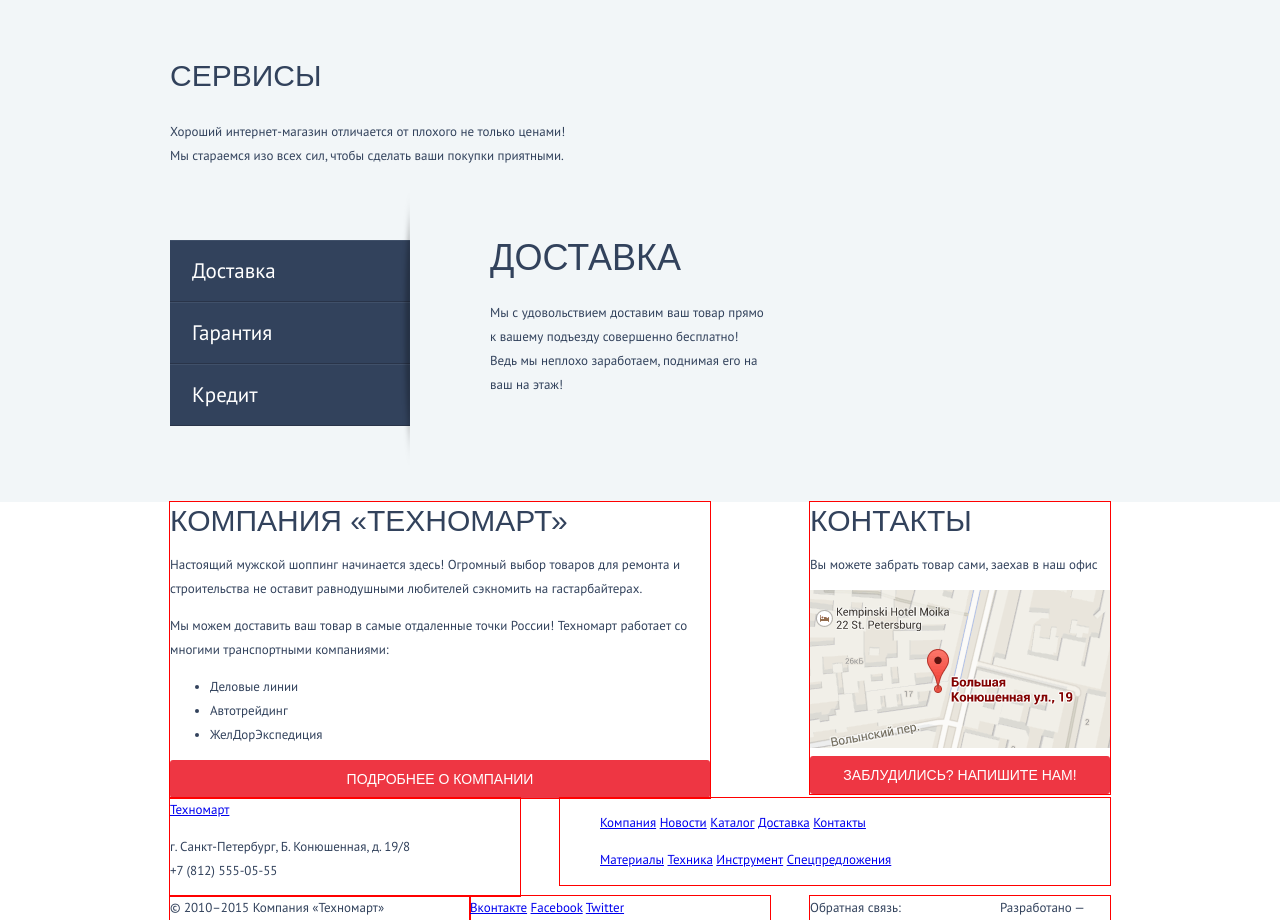
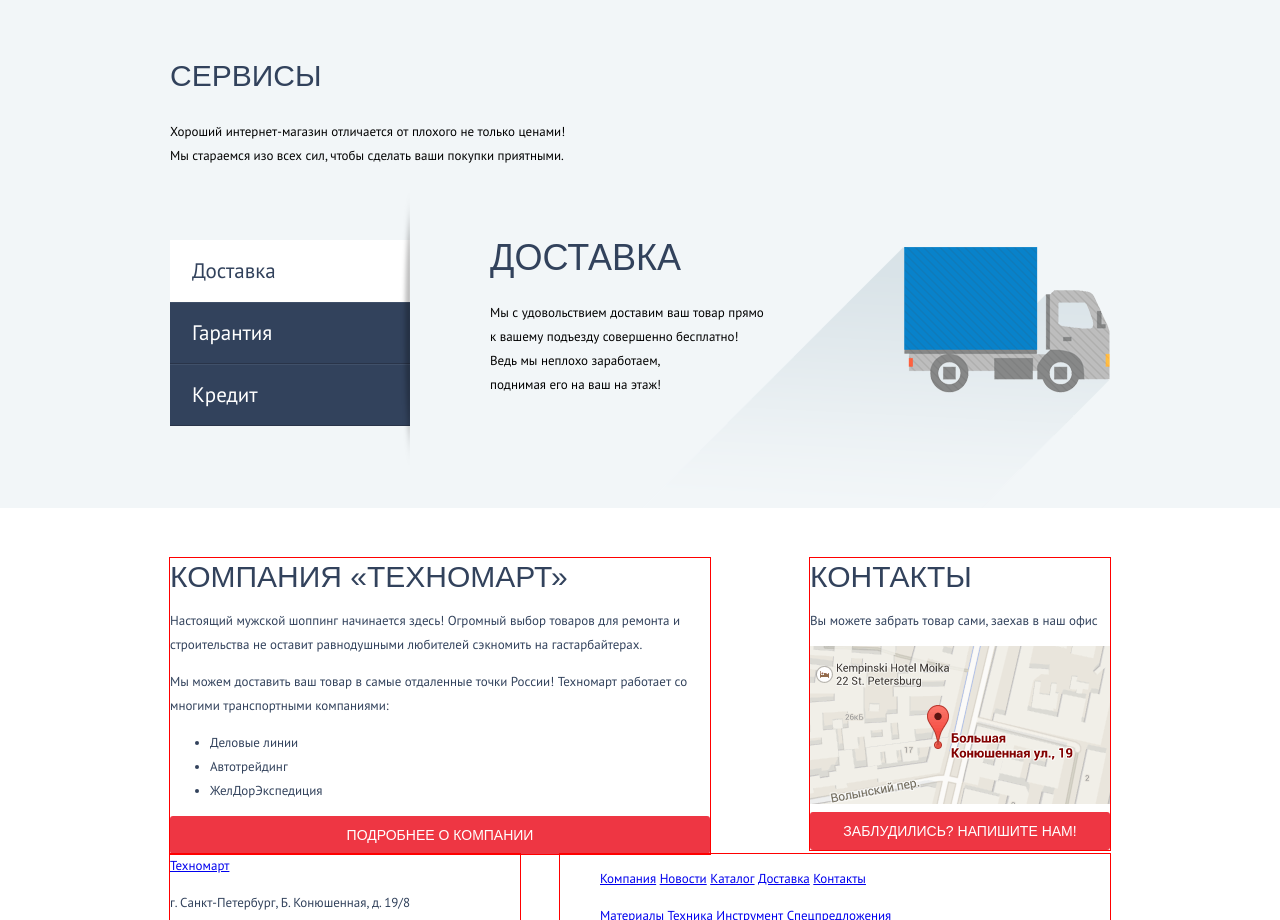
Before and after one commit to MammaSonnim/Technomart, a plain HTML site: page index.html in a window 1280 px wide. Shown: the part 1840-2760 px from the top of the page. Drawn offline with Linux system fonts and the light colour scheme; a web font is replaced by a local one.

Commit message:
service-slider end

```diff
--- a/css/style.css
+++ b/css/style.css
@@ -1000,22 +1000,24 @@ img {
     width: 400px;
     margin: 0 0 25px 0;
     padding: 0;
+    color: #000000;
 }
 
 .service-slider {
     position: relative;
     width: 700px;
-    margin-left: 240px;
+    margin: 0 0 50px 240px;
 }
 
 .service-slider-inner {
     overflow: hidden;
+    background-repeat: no-repeat;
+    background-position: 100% 100%;
 }
 
 .service-slides {
     width: 300%;
     min-height: 272px;
-    background: no-repeat;
 }
 
 .service-slide {
@@ -1036,11 +1038,10 @@ img {
 }
 
 .service-slide-text {
-    margin: 0;
+    margin: 0 0 30px 0;
     padding: 0;
-    width: 275px;
-    font-size: 13px;
-    line-height: 24px;
+    width: 380px;
+    color: #000000;
 }
 
 .service-slide-btn {
@@ -1069,6 +1070,42 @@ img {
 
 .service-slider input[type="radio"] {
     display: none;
+}
+
+#service-slider-btn-1:checked ~ .service-slider-controls label[for="service-slider-btn-1"],
+#service-slider-btn-2:checked ~ .service-slider-controls label[for="service-slider-btn-2"],
+#service-slider-btn-3:checked ~ .service-slider-controls label[for="service-slider-btn-3"] {
+    background-color: #ffffff;
+    color: #32425c;
+    border-color: #ffffff;
+}
+
+#service-slider-btn-1:checked ~ .service-slider-inner .service-slides {
+    -webkit-transform: translate(0);
+    -ms-transform: translate(0);
+    transform: translate(0);
+}
+
+#service-slider-btn-2:checked ~ .service-slider-inner .service-slides {
+    -webkit-transform: translate(-700px);
+    -ms-transform: translate(-700px);
+    transform: translate(-700px);
+}
+
+#service-slider-btn-3:checked ~ .service-slider-inner .service-slides {
+    -webkit-transform: translate(-1400px);
+    -ms-transform: translate(-1400px);
+    transform: translate(-1400px);
+}
+
+#service-slider-btn-1:checked ~ .service-slider-inner {
+    background-image: url(../images/service_slide_delivery.png);
+}
+#service-slider-btn-2:checked ~ .service-slider-inner {
+    background-image: url(../images/service_slide_garanty.png);
+}
+#service-slider-btn-3:checked ~ .service-slider-inner {
+    background-image: url(../images/service_slide_credit.png);
 }
 
 /* pseudo-shadow */
--- a/index.html
+++ b/index.html
@@ -236,24 +236,29 @@
                             <div class="service-slide">
                                 <h2 class="service-slide-title">Доставка</h2>
                                 <p class="service-slide-text">
-                                    Мы с удовольствием доставим ваш товар прямо к вашему подъезду совершенно бесплатно!
-                                    Ведь мы неплохо заработаем, поднимая его на ваш на этаж!
+                                    Мы с удовольствием доставим ваш товар прямо<br>
+                                    к вашему подъезду совершенно бесплатно!<br>
+                                    Ведь мы неплохо заработаем,<br>
+                                    поднимая его на ваш на этаж!
                                 </p>
                             </div>
                             <div class="service-slide">
                                 <h2 class="service-slide-title">Гарантия</h2>
                                 <p class="service-slide-text">
-                                    Если купленный у нас товар поломается или заискрит, а также в случае пожара,
-                                    спровоцированного его возгаранием, вы всегда можете быть уверены в нашей гарантии.
-                                    Мы обменяем сгоревший товар на новый. Дом уж восстановите как-нибудь сами.
+                                    Если купленный у нас товар поломается или заискрит,
+                                    а&nbsp;также&nbsp;в&nbsp;случае пожара, спровоцированного его возгаранием,
+                                    вы всегда можете быть уверены в нашей гарантии. Мы обменяем
+                                    сгоревший товар на новый.<br>
+                                    Дом уж восстановите как-нибудь сами.
                                 </p>
                             </div>
                             <div class="service-slide">
                                 <h2 class="service-slide-title">Кредит</h2>
                                 <p class="service-slide-text">
-                                    Залезть в долговую яму стало проще! Кредитные консультанты придут вам на помощь.
+                                    Залезть в долговую яму стало проще!<br>
+                                    Кредитные консультанты придут вам на помощь.
                                 </p>
-                                <a href="#" class="btn">Отправить заявку</a>
+                                <a href="#" class="service-slide-btn btn">Отправить заявку</a>
                             </div>
                         </div>
                     </div>
```
